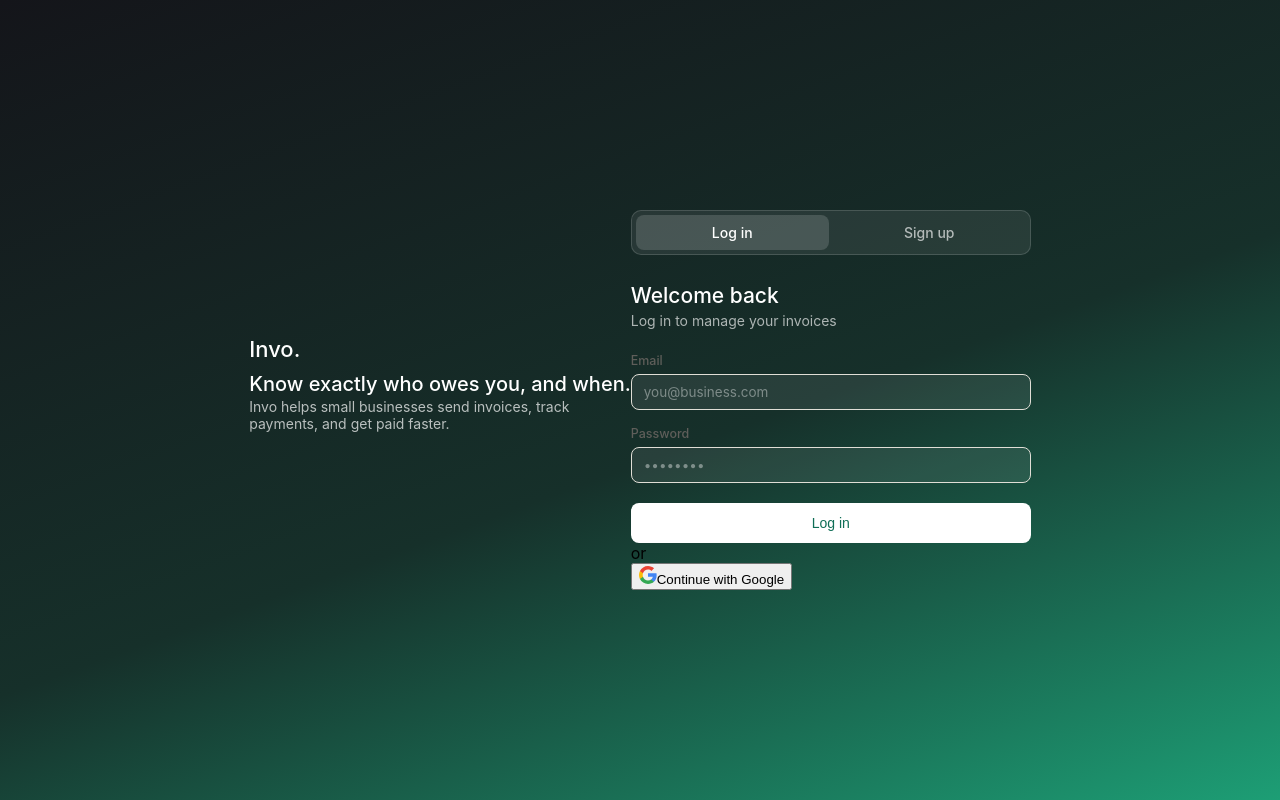
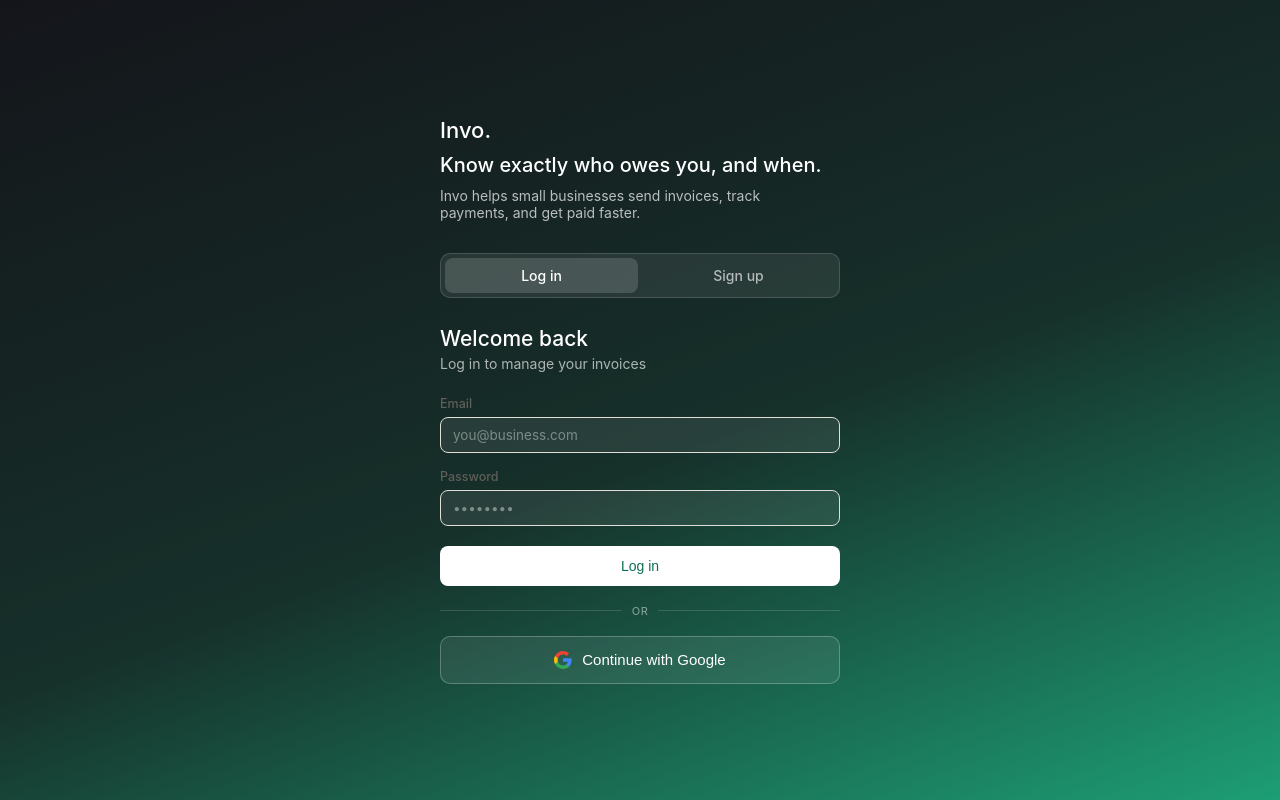
Before and after one commit to Micah-Jonathan/INVO-FRONTEND, a React (Vite) app: page /login in a window 1280 px wide. Built offline with nearby package versions, Linux system fonts and the light colour scheme; no server answers.

Commit message:
Add multi-business support, dark mode, and Google sign-in

```diff
--- a/src/pages/LoginPage.css
+++ b/src/pages/LoginPage.css
@@ -144,3 +144,45 @@
   opacity: 0.6;
   cursor: not-allowed;
 }
+
+.divider {
+  display: flex;
+  align-items: center;
+  gap: 10px;
+  margin: 18px 0;
+}
+
+.divider::before,
+.divider::after {
+  content: '';
+  flex: 1;
+  height: 1px;
+  background: rgba(255, 255, 255, 0.15);
+}
+
+.divider span {
+  font-size: 11px;
+  color: rgba(255, 255, 255, 0.5);
+  text-transform: uppercase;
+  letter-spacing: 0.05em;
+}
+
+.google-btn {
+  width: 100%;
+  padding: 14px;
+  border-radius: 10px;
+  border: 1px solid rgba(255, 255, 255, 0.25);
+  background: rgba(255, 255, 255, 0.08);
+  color: #ffffff;
+  font-size: 15px;
+  font-weight: 500;
+  cursor: pointer;
+  display: flex;
+  align-items: center;
+  justify-content: center;
+  gap: 10px;
+}
+
+.google-btn:hover {
+  background: rgba(255, 255, 255, 0.14);
+}
--- a/src/pages/LoginPage.jsx
+++ b/src/pages/LoginPage.jsx
@@ -84,17 +84,15 @@ export default function LoginPage() {
 
   return (
     <div className="auth-shell">
-      <div className="auth-visual">
-        <div className="visual-logo">Invo.</div>
-        <div>
+      <div className="auth-form-side">
+        <div className="auth-visual">
+          <div className="visual-logo">Invo.</div>
           <div className="visual-quote">Know exactly who owes you, and when.</div>
           <div className="visual-sub">
             Invo helps small businesses send invoices, track payments, and get paid faster.
           </div>
         </div>
-      </div>
 
-      <div className="auth-form-side">
         <div className="form-tabs">
           <div
             className={`form-tab ${mode === 'login' ? 'active' : ''}`}
```
